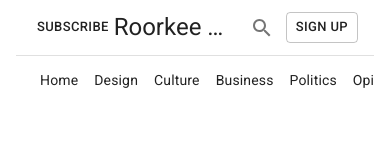
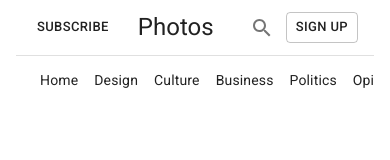
Before and after one commit to amitrke/rke-nextjs, a Next.js app: page /album in a window 390 px wide. Shown: the top 160 px of the page. Built offline with nearby package versions, Linux system fonts and the light colour scheme.

Commit message:
Shorter title to fit mobile

```diff
--- a/src/templates/album/Album.js
+++ b/src/templates/album/Album.js
@@ -83,7 +83,7 @@ export default function Album() {
     <React.Fragment>
       <CssBaseline />
       <Container maxWidth="lg">
-        <Header title="Roorkee Photo Gallery" sections={sections} />
+        <Header title="Photos" sections={sections} />
         <main>
           {/* <div className={classes.heroContent}>
             <Container maxWidth="sm">
```
